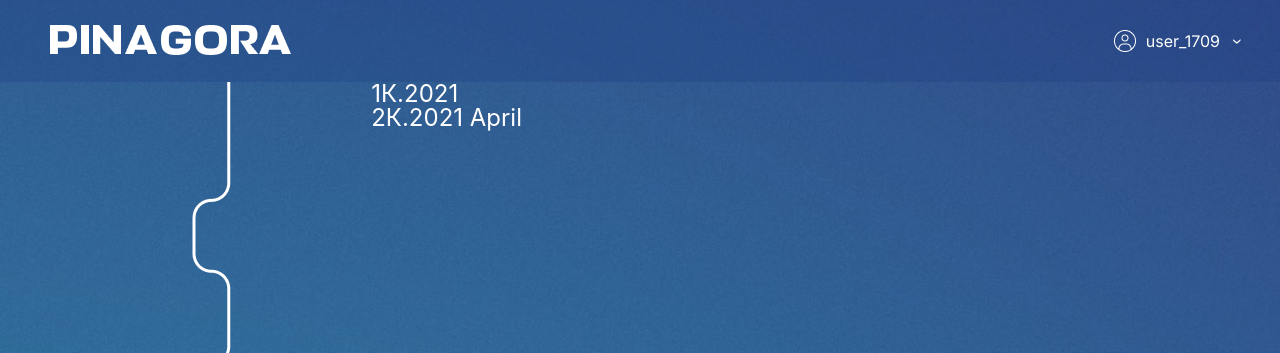
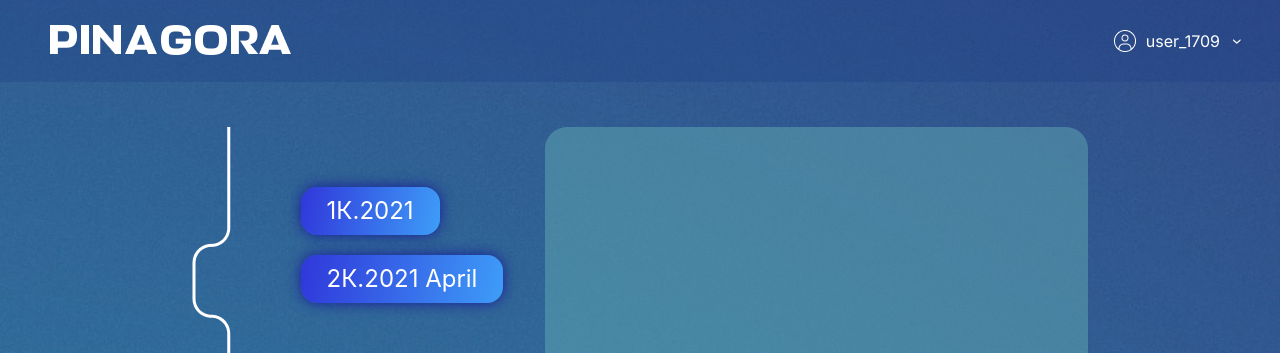
Before and after one commit to longetka/pinagora-client, a React (Create React App) app: page /job in a window 1280 px wide. Shown: the top 353 px of the page. Built offline with nearby package versions, Linux system fonts and the light colour scheme; a web font is replaced by a local one.

Commit message:
job page in progress (90%)

```diff
--- a/src/components/jobTodo/JobTodo.js
+++ b/src/components/jobTodo/JobTodo.js
@@ -5,14 +5,14 @@ const JobTodo = ({idRef, data}) => {
    const renderTodo = data.map((todo) => {
        if (+idRef === +todo.id) {
            let todos = todo.todoList.map((value, index) => {
-               return <li key={index}>{value}</li>
+               return <li className="jobTodo__item" key={index}>{value}</li>
            })
            return (
                 <div id={todo.id}>
-                    <h3>
+                    <h3 className="jobTodo__title jobTodo__title--isComplete">
                         {todo.name}
                     </h3>
-                    <ul>
+                    <ul className="jobTodo__list">
                         {todos}
                     </ul>
                 </div>
--- a/src/components/jobTodo/JobTodo.scss
+++ b/src/components/jobTodo/JobTodo.scss
@@ -0,0 +1,39 @@
+.jobTodo {
+    font-family: $font-main;
+    color: white;
+    background-color: rgba(96, 169, 179, .5);
+    border-radius: 22px;
+    padding: 60px 40px;
+    &__title {
+       font-size: 36px;
+       font-weight: 400px;
+       &--isComplete {
+           &::after {
+               content: "\2713";
+               font-size: 30px;
+               padding: 0px 6px;
+               margin-left: 1em;
+               color: white;
+               background-color: #2D1CE8;
+               border-radius: 50%;
+           }
+       }
+    }
+    &__list {
+        list-style-type: none;
+        padding-left: 20px;
+    }
+    &__item {
+        font-size: 24px;
+        margin: 25px 0px 25px 25px;
+
+        &::before {
+            content: "\2022";
+            color: #2D1CE8;
+            font-weight: bold;
+            display: inline-block;
+            width: 1em;
+            margin-left: -1em;
+        }
+    }
+}
--- a/src/components/jobTree/JobTree.js
+++ b/src/components/jobTree/JobTree.js
@@ -18,7 +18,7 @@ const JobTree = ({data, onChange}) => {
                 key={index}
                 onClick={event => jobTodoHandler(event)}
                 id={item.id}
-                className="jobTree__link"
+                className="jobTree__link jobTree__link--active"
             >
                 {changedTitle}
             </p>
--- a/src/components/jobTree/JobTree.scss
+++ b/src/components/jobTree/JobTree.scss
@@ -1,4 +1,5 @@
 .jobTree {
+    margin-top: 40px;
 
     &__link {
         cursor: pointer;
@@ -6,5 +7,14 @@
         color: white;
         font-size: 24px;
         font-weight: 400;
+        margin: 20px 0px;
+        width: fit-content;
+        &--active {
+            padding: 12px 26px;
+            background: linear-gradient(100.65deg, #3037DA, #3E9DF8);
+            border-radius: 16px;
+            box-shadow: 0px 0px 14px 0px rgba(17, 14, 154, .82);
+        }
     }
+
 }
--- a/src/pages/job/Job.scss
+++ b/src/pages/job/Job.scss
@@ -3,8 +3,9 @@
     justify-content: center;
     &__container {
         width: 70%;
+        margin-top: 45px;
 
         display: grid;
-        grid-template-columns: .5fr 1fr 1fr;
+        grid-template-columns: .2fr .45fr 1fr;
     }
 }
```
